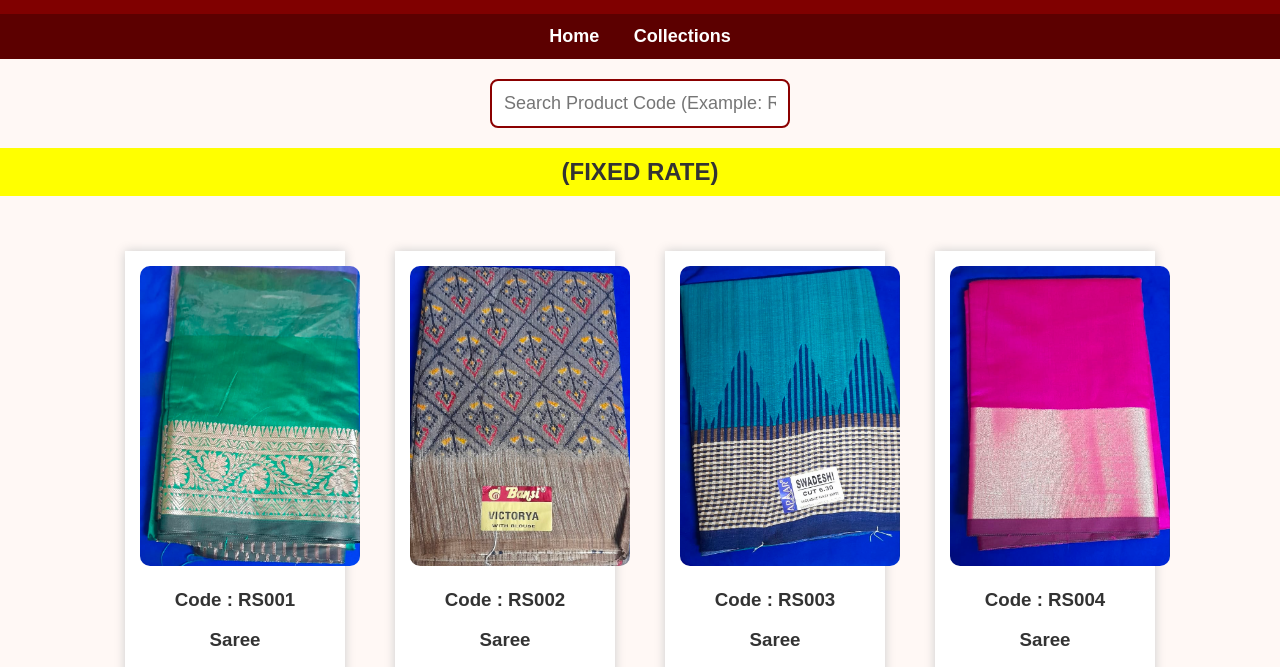
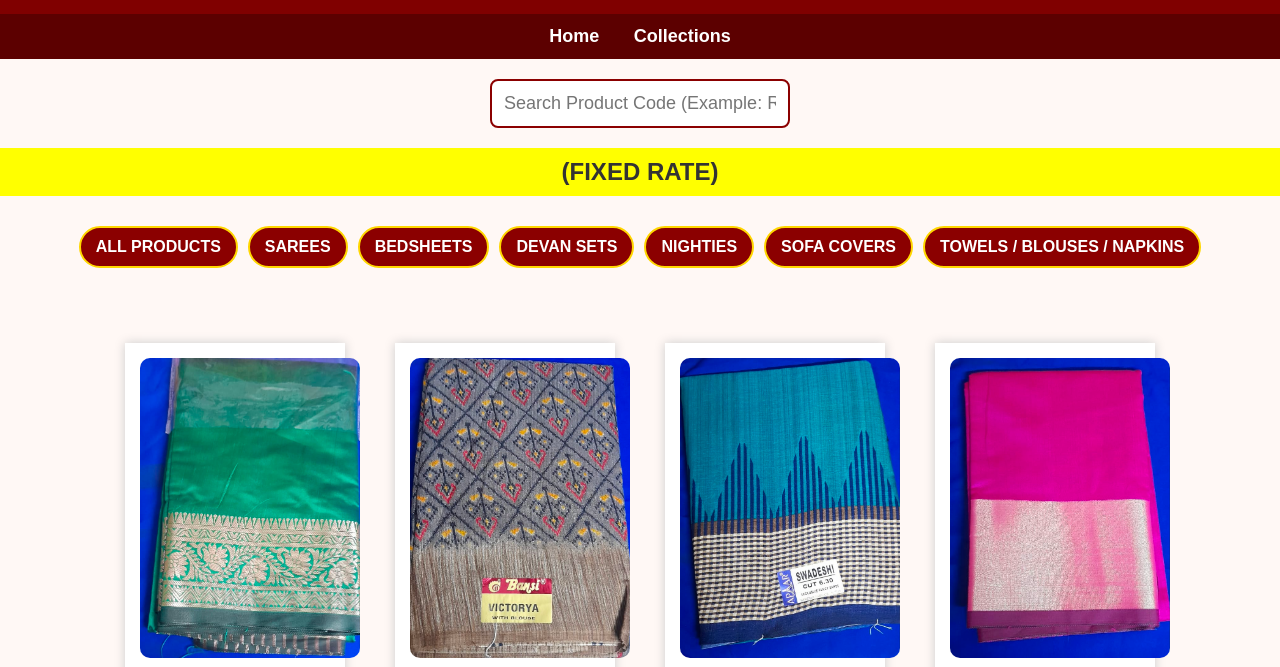
Before and after one commit to chandarajeshkumar10-maker/rekhasarees, a plain HTML site: page collection.html in a window 1280 px wide. Shown: the part 96-763 px from the top of the page. Drawn offline with Linux system fonts and the light colour scheme.

Commit message:
Update collection.html

```diff
--- a/collection.html
+++ b/collection.html
@@ -27,19 +27,52 @@
     (FIXED RATE)
     </h2>
 
+    <div class="category-buttons">
+
+        <button onclick="filterProducts('all')">
+            ALL PRODUCTS
+        </button>
+
+        <button onclick="filterProducts('saree')">
+            SAREES
+        </button>
+
+        <button onclick="filterProducts('bedsheet')">
+            BEDSHEETS
+        </button>
+
+        <button onclick="filterProducts('devan')">
+            DEVAN SETS
+        </button>
+
+        <button onclick="filterProducts('nighty')">
+            NIGHTIES
+        </button>
+
+        <button onclick="filterProducts('sofa')">
+            SOFA COVERS
+        </button>
+
+        <button onclick="filterProducts('other')">
+            TOWELS / BLOUSES / NAPKINS
+        </button>
+
+    </div>
+
     <div class="gallery">
 
-    <div class="card">
+        <div class="card" data-category="saree">
             <img src="2.jpeg" alt="Saree">
             <h3>Code : RS001</h3>
             <h3>Saree</h3>
             <p>Price : ₹550</p>
+
             <a href="https://wa.me/919052393676?text=Hello%20I%20want%20to%20order%20Product%20Code%20RS001" target="_blank">
                 <button>Order on WhatsApp</button>
             </a>
         </div>
 
-    <div class="card">
+        <div class="card" data-category="saree">
         <img src="3.jpeg" alt="Saree">
         <h3>Code : RS002</h3>
         <h3>Saree</h3>
@@ -49,7 +82,7 @@
         </a>
     </div>
 
-    <div class="card">
+    <div class="card" data-category="saree">
         <img src="4.jpeg" alt="Saree">
         <h3>Code : RS003</h3>
         <h3>Saree</h3>
@@ -59,7 +92,7 @@
         </a>
     </div>
 
-    <div class="card">
+    <div class="card" data-category="saree">
         <img src="5.jpeg" alt="Saree">
         <h3>Code : RS004</h3>
         <h3>Saree</h3>
@@ -69,7 +102,7 @@
         </a>
     </div>
 
-    <div class="card">
+    <div class="card" data-category="saree">
         <img src="6.jpeg" alt="Saree">
         <h3>Code : RS005</h3>
         <h3>Saree</h3>
@@ -79,7 +112,7 @@
         </a>
     </div>
 
-    <div class="card">
+    <div class="card" data-category="saree">
         <img src="7.jpeg" alt="Saree">
         <h3>Code : RS006</h3>
         <h3>Saree</h3>
@@ -89,7 +122,7 @@
         </a>
     </div>
 
-    <div class="card">
+    <div class="card" data-category="devan">
         <img src="8.jpeg" alt="Devan Set">
         <h3>Code : DS001</h3>
         <h3>Devan set</h3>
@@ -100,7 +133,7 @@
 
        </div>
 
-       <div class="card">
+       <div class="card" data-category="saree">
         <img src="9.jpeg" alt="Saree">
         <h3>Code : RS007</h3>
         <h3>Saree</h3>
@@ -110,8 +143,8 @@
         </a>
     </div>
 
-    <div class="card">
-        <img src="10.jpeg" alt="Nighties">
+    <div class="card" data-category="nighty">
+        <img src="10.jpeg" alt="nighty">
         <h3>Code : NT001</h3>
         <h3>Nighty</h3>
         <p>XL : ₹400</p>
@@ -121,7 +154,7 @@
         </a>
     </div>
 
-    <div class="card">
+    <div class="card" data-category="saree">
         <img src="11.jpeg" alt="Saree">
         <h3>Code : RS008</h3>
         <h3>Saree</h3>
@@ -131,18 +164,19 @@
         </a>
     </div>
 
-    <div class="card">
+    <div class="card" data-category="other">
         <img src="12.jpeg" alt="Towel, Blouse, Napkins">
         <h3>Code : TW001, BL001, KN001</h3>
         <p>Towel : ₹130</p>
         <p>Blouse : ₹130</p>
         <p>Kitchen Napkin : ₹30</p>
+
         <a href="https://wa.me/919052393676?text=Hello%20I%20want%20to%20order%20Product%20Code%20TW001" target="_blank">
             <button>Order on WhatsApp</button>
         </a>
     </div>
 
-    <div class="card">
+    <div class="card" data-category="devan">
         <img src="13.jpeg" alt="Devan Set">
         <h3>Code : DS002</h3>
         <h3>Devan set</h3>
@@ -152,7 +186,7 @@
         </a>
     </div>
 
-    <div class="card">
+    <div class="card" data-category="saree">
         <img src="14.jpeg" alt="Saree">
         <h3>Code : RS009</h3>
         <h3>Saree</h3>
@@ -161,7 +195,7 @@
             <button>Order on WhatsApp</button>
         </a>
         </div>
-        <div class="card">
+        <div class="card" data-category="bedsheet">
             <img src="15.jpeg" alt="Double Bedsheet">
             <h3>Code : DB001</h3>
             <h3>Double Bedsheet</h3>
@@ -171,7 +205,7 @@
             </a>
         </div>
 
-        <div class="card">
+        <div class="card" data-category="bedsheet">
             <img src="16.jpeg" alt="Double Bedsheet">
             <h3>Code : DB002</h3>
             <h3>Double Bedsheet</h3>
@@ -181,7 +215,7 @@
             </a>
         </div>
 
-        <div class="card">
+        <div class="card" data-category="sofa">
             <img src="17.jpeg" alt="Sofa Cover">
             <h3>Code : SC001</h3>
             <h3>Sofa Cover</h3>
@@ -191,7 +225,7 @@
             </a>
         </div>
 
-        <div class="card">
+        <div class="card" data-category="bedsheet">
             <img src="18.jpeg" alt="Single Bedsheet">
             <h3>Code : SB001</h3>
             <h3>Single Bedsheet</h3>
@@ -201,7 +235,7 @@
             </a>
         </div>
 
-        <div class="card">
+        <div class="card" data-category="bedsheet">
             <img src="19.jpeg" alt="Single Bedsheet">
             <h3>Code : SB002</h3>
             <h3>Single Bedsheet</h3>
@@ -211,7 +245,7 @@
             </a>
         </div>
 
-        <div class="card">
+        <div class="card" data-category="saree">
             <img src="20.jpeg" alt="Saree">
             <h3>Code : RS010</h3>
             <h3>Saree</h3>
@@ -221,12 +255,32 @@
             </a>
         </div>
 
-        <div class="card">
+        <div class="card" data-category="devan">
             <img src="21.jpeg" alt="Devan set">
             <h3>Code : DS003</h3>
             <h3>Devan set</h3>
             <p>Price : ₹500</p>
             <a href="https://wa.me/919052393676?text=Hello%20I%20want%20to%20order%20Product%20Code%20DS003" target="_blank">
+                <button>Order on WhatsApp</button>
+            </a>
+        </div>
+
+        <div class="card" data-category="saree">
+            <img src="22.jpeg" alt="Saree">
+            <h3>Code : RS012</h3>
+            <h3>Saree</h3>
+            <p>Price : ₹550</p>
+            <a href="https://wa.me/919052393676?text=Hello%20I%20want%20to%20order%20Product%20Code%20RS010" target="_blank">
+                <button>Order on WhatsApp</button>
+            </a>
+        </div>
+
+        <div class="card" data-category="sofa">
+            <img src="23.jpeg" alt="Sofa Cover">
+            <h3>Code : SC002</h3>
+            <h3>Sofa Cover</h3>
+            <p>Price : ₹500</p>
+            <a href="https://wa.me/919052393676?text=Hello%20I%20want%20to%20order%20Product%20Code%20SC001" target="_blank">
                 <button>Order on WhatsApp</button>
             </a>
         </div>
```
Lines whose indentation alone changed are shown as unchanged.
